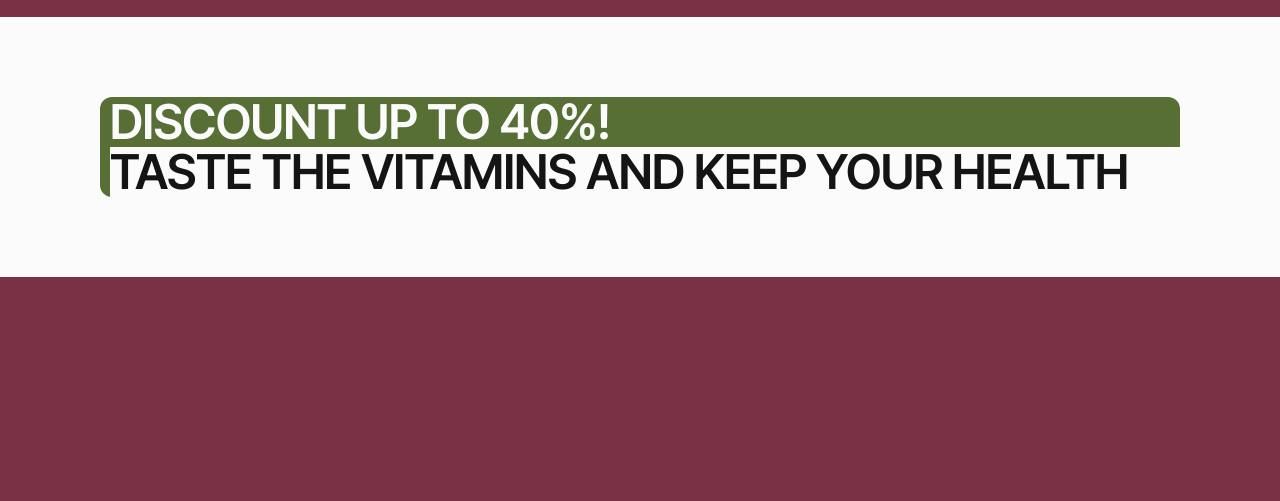
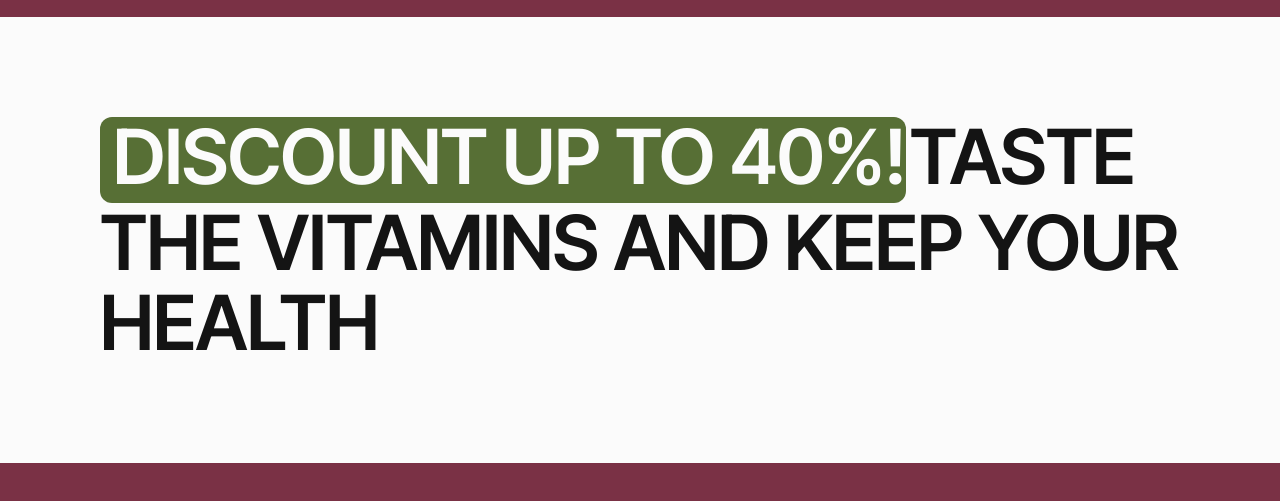
Before and after one commit to SkliarovskaAnastasiia/CodeWizards-team, a website built with Vite: page src/index.html in a window 1280 px wide. Shown: the part 73-574 px from the top of the page. Built offline with nearby package versions, Linux system fonts and the light colour scheme.

Commit message:
update section advertisement

```diff
--- a/src/css/advertisement.css
+++ b/src/css/advertisement.css
@@ -7,6 +7,7 @@
   align-items: center;
   justify-content: flex-start;
   flex-direction: row;
+  min-width: 355px;
 }
 
 .slogan-text {
@@ -15,14 +16,58 @@
   line-height: 1.04;
   letter-spacing: -0.01em;
   text-transform: uppercase;
-  padding-left: 10px;
-  border-radius: 12px;
-  background-color: #576f35;
+
+  color: #141414;
+  background-color: #fbfbfb;
 }
 
 .slogan-text-part {
   display: block;
-  width: 100%;
-  color: #141414;
-  background-color: #fbfbfb;
+  border-radius: 12px;
+  padding-left: 10px;
+  color: #fbfbfb;
+  background-color: #576f35;
 }
+
+@media only screen and (min-width: 768px) {
+  .slogan-section {
+    padding-top: 100px;
+    padding-bottom: 100px;
+  }
+
+  .slogan-container {
+    max-width: 736px;
+    padding: 0;
+  }
+
+  .slogan-text {
+    font-size: 64px;
+    line-height: 1.09;
+    letter-spacing: -0.01em;
+  }
+
+  .slogan-text-part {
+    height: 86px;
+    padding-left: 16px;
+  }
+}
+
+@media only screen and (min-width: 1280px) {
+  .slogan-container {
+    max-width: 1080px;
+  }
+
+  .slogan-text {
+    display: flex;
+    flex-wrap: wrap;
+    font-size: 76px;
+    line-height: 1.05;
+    letter-spacing: -0.01em;
+  }
+
+  .slogan-text-part {
+    max-width: 808px;
+    padding-left: 13px;
+    margin-right: 4px;
+  }
+}
--- a/src/partials/advertisement.html
+++ b/src/partials/advertisement.html
@@ -2,9 +2,9 @@
   <div class="container slogan-container">
     <h2 class="visually-hidden">Our Slogan</h2>
     <p class="slogan-text">
-      Discount up to 40%!<span class="slogan-text-part"
-        >Taste the vitamins and keep your health</span
-      >
+      <span class="slogan-text-part">Discount up to 40%!</span>
+      <span class="slogan-text-part-nab">Taste</span>
+      the vitamins and keep your health
     </p>
   </div>
 </section>
```
